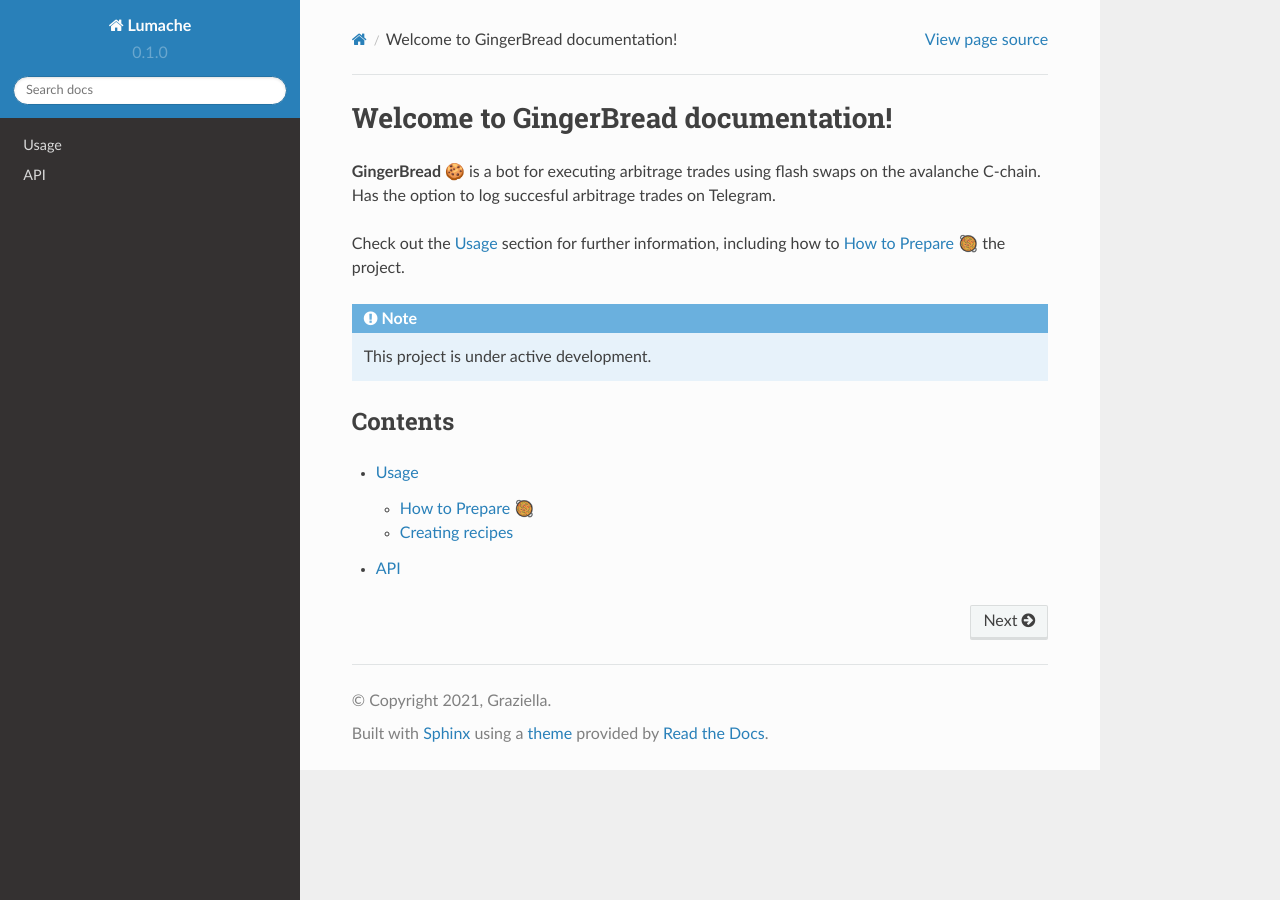
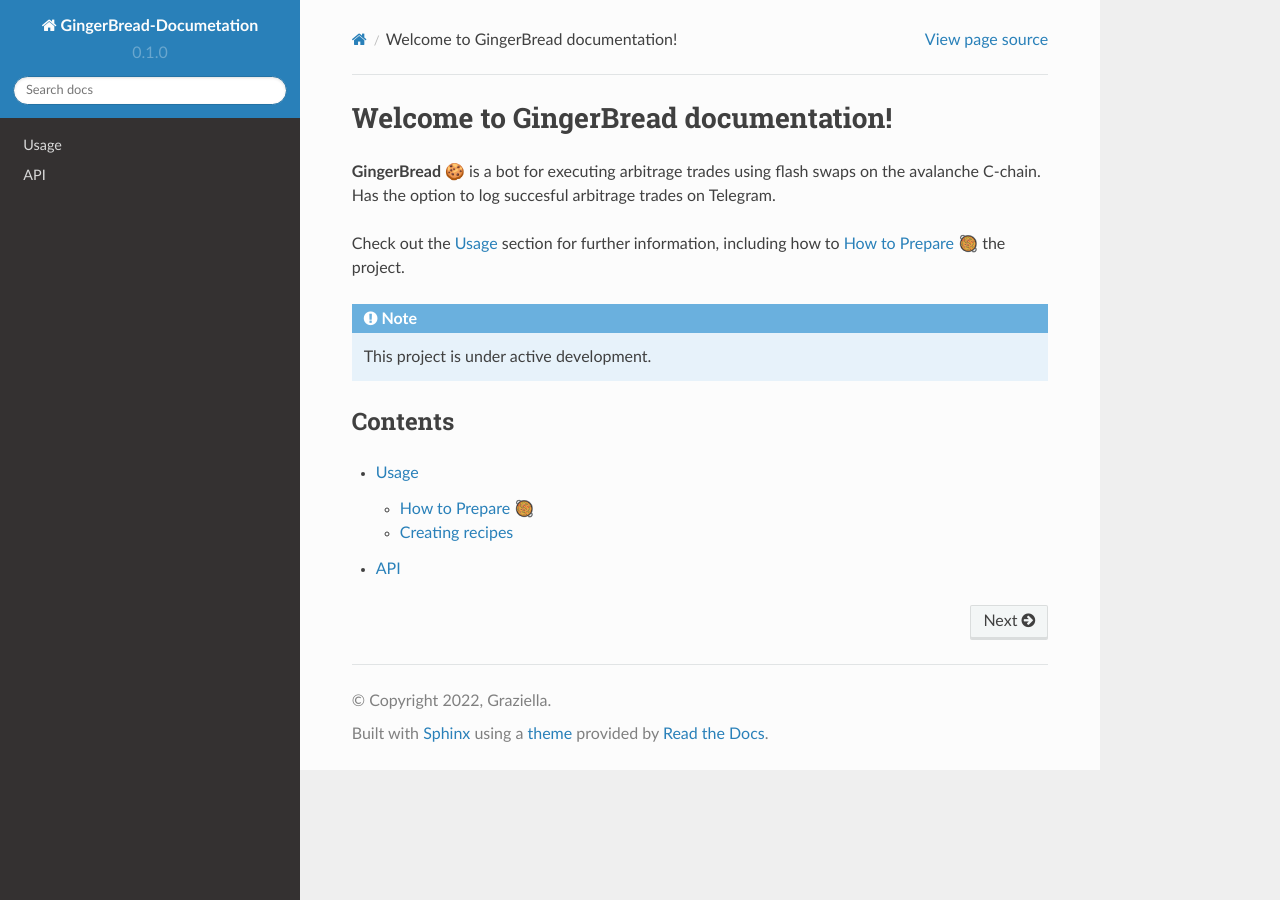
Before and after one commit to KOLEAJEOLAYINKA/Arbitragebot-Documentation, a Sphinx documentation site: the page built from docs/source/index.rst, in a window 1280 px wide. Built offline with Sphinx 7.4.7 and the Read the Docs theme 2.0.0, drawn with Linux system fonts in a browser that asks for light colours.

Commit message:
feat: modified source project name

```diff
--- a/docs/source/conf.py
+++ b/docs/source/conf.py
@@ -2,8 +2,8 @@
 
 # -- Project information
 
-project = 'Lumache'
-copyright = '2021, Graziella'
+project = 'GingerBread-Documetation'
+copyright = '2022, Graziella'
 author = 'Graziella'
 
 release = '0.1'
@@ -21,7 +21,7 @@
 
 intersphinx_mapping = {
     'python': ('https://docs.python.org/3/', None),
-    'sphinx': ('https://www.sphinx-doc.org/en/master/', None),
+    'sphinx': ('https://www.sphinx-dzoc.org/en/master/', None),
 }
 intersphinx_disabled_domains = ['std']
 
```
